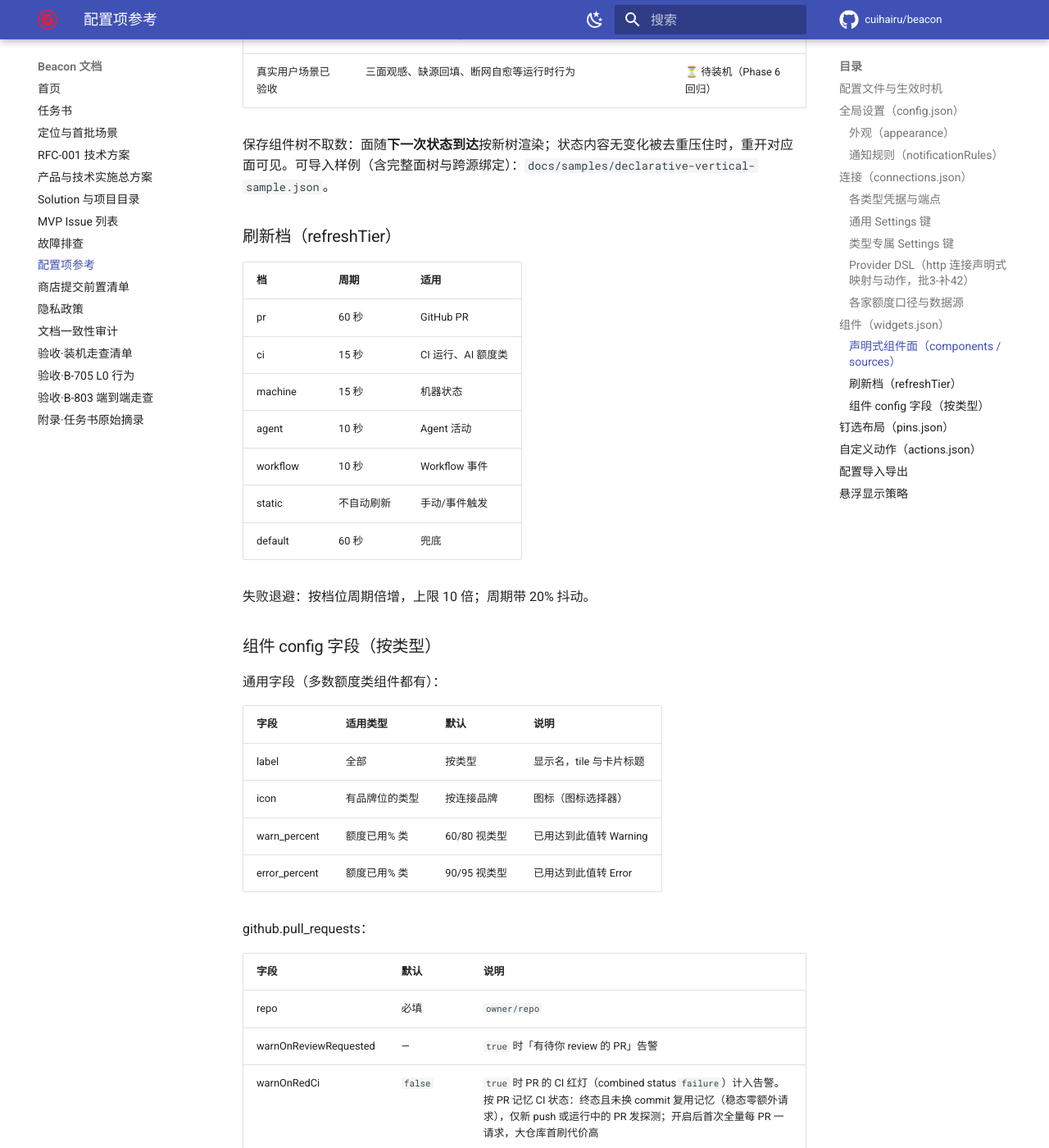
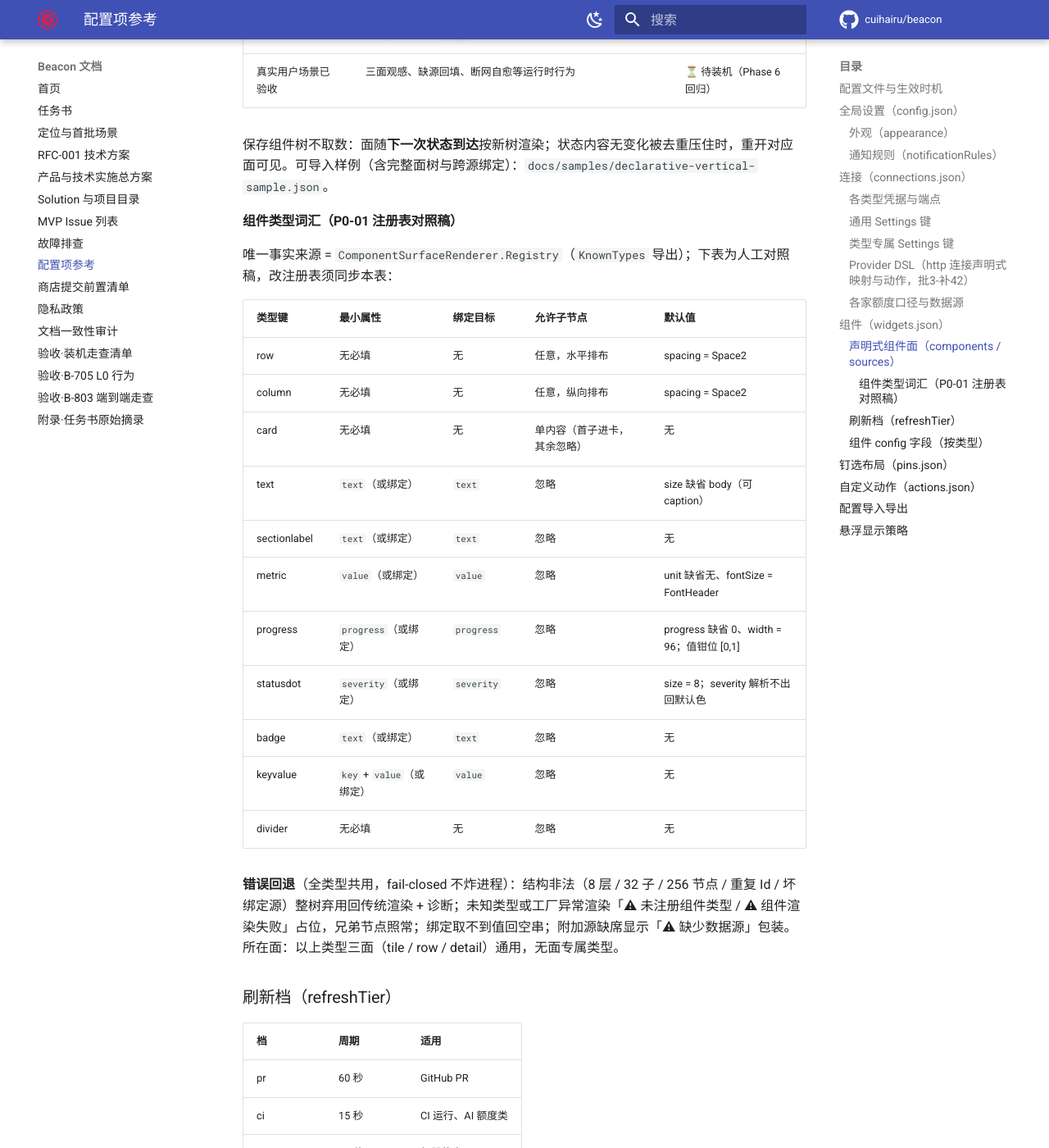
Before and after one commit to cuihairu/beacon, an MkDocs documentation site: the page built from docs/configuration.md, in a window 1280 px wide and 1400 px high, scrolled down 14371 px. Shown: the whole window at 82% size. Built offline with MkDocs 1.6.1 and Material for MkDocs 9.7.7, drawn with Linux system fonts in a browser that asks for light colours; comment, search, counter and statistics services are not loaded.

Commit message:
docs: add component type vocabulary table

```diff
--- a/docs/configuration.md
+++ b/docs/configuration.md
@@ -232,6 +232,26 @@ widgets.json 每个组件可带两个增量可选字段（可选字段不落键
 
 保存组件树不取数：面随**下一次状态到达**按新树渲染；状态内容无变化被去重压住时，重开对应面可见。可导入样例（含完整面树与跨源绑定）：`docs/samples/declarative-vertical-sample.json`。
 
+#### 组件类型词汇（P0-01 注册表对照稿）
+
+唯一事实来源 = `ComponentSurfaceRenderer.Registry`（`KnownTypes` 导出）；下表为人工对照稿，改注册表须同步本表：
+
+| 类型键 | 最小属性 | 绑定目标 | 允许子节点 | 默认值 |
+|---|---|---|---|---|
+| row | 无必填 | 无 | 任意，水平排布 | spacing = Space2 |
+| column | 无必填 | 无 | 任意，纵向排布 | spacing = Space2 |
+| card | 无必填 | 无 | 单内容（首子进卡，其余忽略） | 无 |
+| text | `text`（或绑定） | `text` | 忽略 | size 缺省 body（可 caption） |
+| sectionlabel | `text`（或绑定） | `text` | 忽略 | 无 |
+| metric | `value`（或绑定） | `value` | 忽略 | unit 缺省无、fontSize = FontHeader |
+| progress | `progress`（或绑定） | `progress` | 忽略 | progress 缺省 0、width = 96；值钳位 [0,1] |
+| statusdot | `severity`（或绑定） | `severity` | 忽略 | size = 8；severity 解析不出回默认色 |
+| badge | `text`（或绑定） | `text` | 忽略 | 无 |
+| keyvalue | `key` + `value`（或绑定） | `value` | 忽略 | 无 |
+| divider | 无必填 | 无 | 忽略 | 无 |
+
+**错误回退**（全类型共用，fail-closed 不炸进程）：结构非法（8 层 / 32 子 / 256 节点 / 重复 Id / 坏绑定源）整树弃用回传统渲染 + 诊断；未知类型或工厂异常渲染「⚠ 未注册组件类型 / ⚠ 组件渲染失败」占位，兄弟节点照常；绑定取不到值回空串；附加源缺席显示「⚠ 缺少数据源」包装。所在面：以上类型三面（tile / row / detail）通用，无面专属类型。
+
 ### 刷新档（refreshTier）
 
 | 档 | 周期 | 适用 |
```
Also changed, not shown: docs/configuration.en.md (+20 -0 lines).
